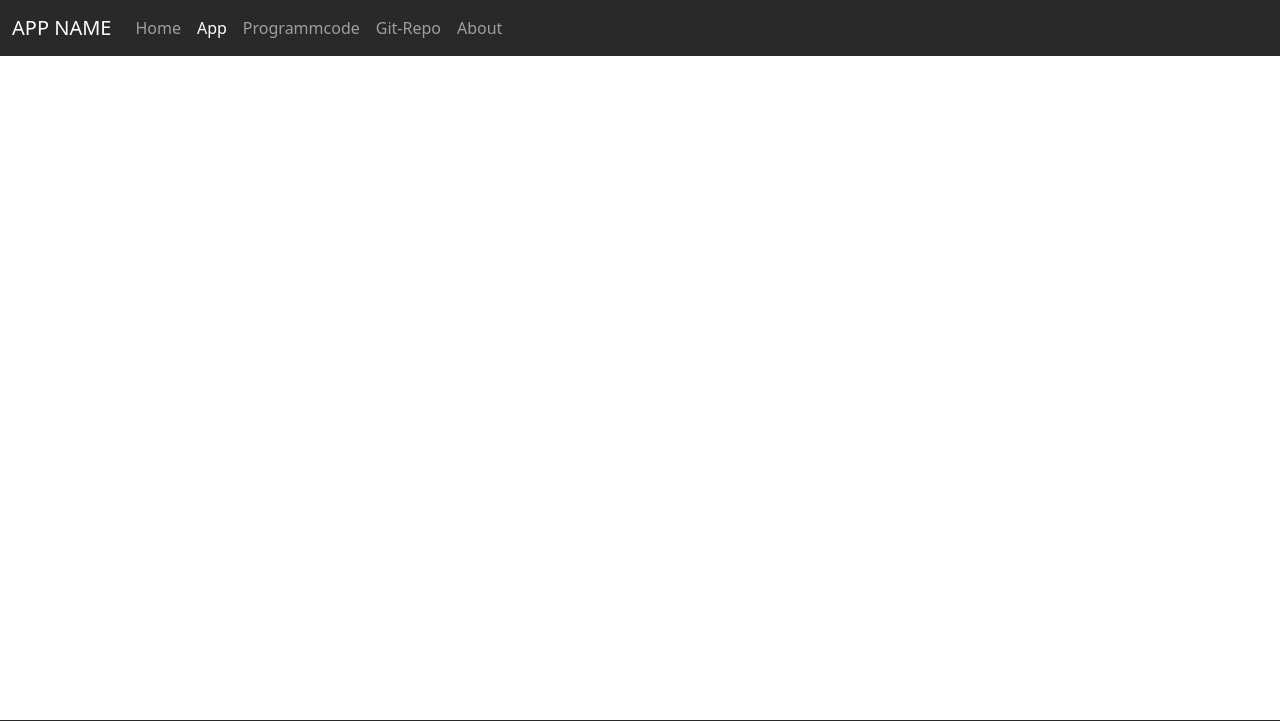
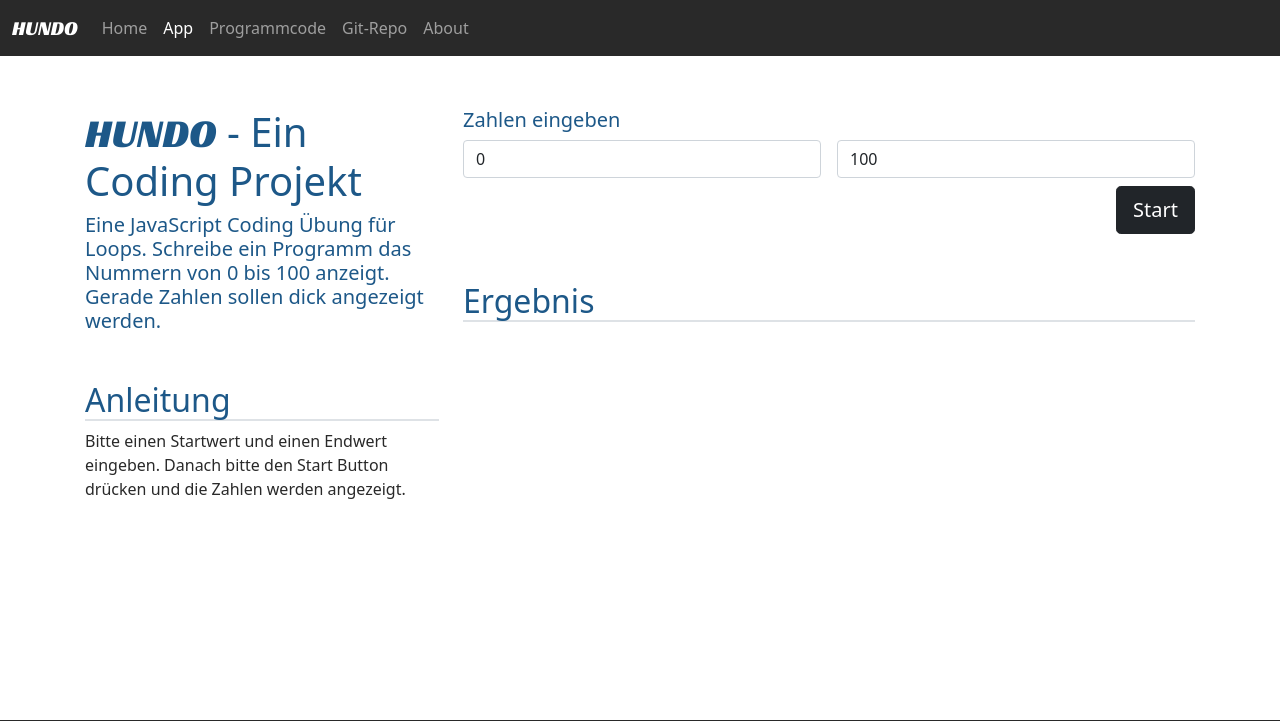
Before and after one commit to Thomas-Thurzo/Hundo, a plain HTML site: page app.html in a window 1280 px wide. Shown: the top 721 px of the page. Drawn offline with nearby package versions, Linux system fonts and the light colour scheme.

Commit message:
Initialisierung

```diff
--- a/app.html
+++ b/app.html
@@ -3,7 +3,7 @@
 <html lang="de" class="h-100">
 
 <head>
-    <title>App Name</title>
+    <title>HUNDO</title>
     <!-- Required meta tags -->
     <meta charset="utf-8">
     <meta name="viewport" content="width=device-width, initial-scale=1, shrink-to-fit=no">
@@ -18,6 +18,11 @@
     <!-- CSS Link -->
     <link rel="stylesheet" href="css/site.css">
 
+    <!-- Google Fonts für Racing Sans One -->
+    <link rel="preconnect" href="https://fonts.googleapis.com">
+    <link rel="preconnect" href="https://fonts.gstatic.com" crossorigin>
+    <link href="https://fonts.googleapis.com/css2?family=Racing+Sans+One&display=swap" rel="stylesheet">
+
     <!-- Favicon Link -->
     <link rel="icon" type="image/png" href="img/faviconTT.png">
 </head>
@@ -27,7 +32,7 @@
     <!-- Navigation Bar -->
     <nav class="navbar navbar-expand-md navbar-dark fixed-top">
     <div class="container-fluid">
-        <a class="navbar-brand" href="#">APP NAME</a>
+        <a class="navbar-brand logoFont" href="#">HUNDO</a>
         <button class="navbar-toggler" type="button" data-bs-toggle="collapse" data-bs-target="#navbarCollapse"
             aria-controls="navbarCollapse" aria-expanded="false" aria-label="Toggle navigation">
             <span class="navbar-toggler-icon"></span>
@@ -56,8 +61,53 @@
 
     <!-- Main Sektion -->
     <main class="flex-shrink-0">
-        <div class="container">
+        <div class="container mt-5">
+            <div class="row row-cols-1 row-cols-lg-2">
 
+                <!-- Col Eins -->
+                <div class="col-lg-4">
+                    <h1><span class="logoFont">HUNDO</span> - Ein Coding Projekt</h1>
+                    <h4 class="lead">
+                        Eine JavaScript Coding Übung für Loops. Schreibe ein Programm das Nummern
+                        von 0 bis 100 anzeigt. Gerade Zahlen sollen dick angezeigt werden.
+                    </h4>
+                    <h2 class="mt-5 border-bottom border-2">Anleitung</h2>
+                    <p>Bitte einen Startwert und einen Endwert eingeben.
+                        Danach bitte den Start Button drücken und die Zahlen werden angezeigt.
+                    </p>
+                </div>
+
+                <!-- Col Zwei -->
+                <div class="col-lg-8">
+                    <div>
+                         <!-- Zahlen Eingabe Feld -->
+                        <h5>Zahlen eingeben</h5>
+                        <form class="row gy-2 gx-3">
+                            <div class="col">
+                                <input id="startWert" type="number" class="form-control" min="0" max="100" value=0 aria-label="Startwert">
+                            </div>
+                            <div class="col">
+                                <input id="endWert" type="number" class="form-control" min="0" max="100" value=100 aria-label="Endwert">
+                            </div>
+                            <div class="col-12 d-flex justify-content-end">
+                                <button id="btnSubmit" type="button" class="btn btn-dark btn-lg">Start</button>
+                            </div>
+                        </form>
+
+                        <!-- Zahlen Ausgabe Feld -->
+                        <h2 class="mt-5 border-bottom border-2">Ergebnis</h2>
+                        <div class="table-responsive">
+                            <table class="table table-striped table-sm">
+                                <tbody id="ergebnis">
+
+                                    <!-- Ergebnis kommt hierher -->
+
+                                </tbody>
+                            </table>
+                        </div>
+                    </div>
+                </div>
+            </div>
         </div>
     </main>
 
--- a/css/site.css
+++ b/css/site.css
@@ -3,6 +3,10 @@
     --secondary-color: #ff993b;
     --dark-color: #292929;
     --white-color: #dff3e4;
+}
+
+.logoFont {
+    font-family: 'Racing Sans One', cursive;
 }
 
 body {
--- a/js/site.js
+++ b/js/site.js
@@ -1,4 +1,6 @@
-// Call Hell World
-function helloWorld(){
-    alert("Hallo Welt");
+
+alert("Hallo form JS");
+
+function getValues(){
+
 }
```
Also changed, not shown: code.html (+8 -3 lines), index.html (+8 -3 lines).
